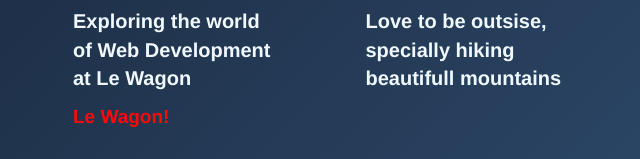
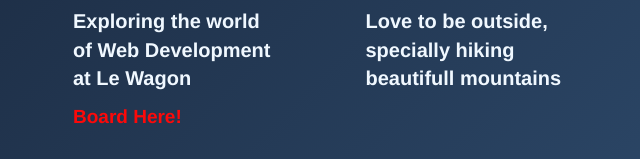
Before and after one commit to Marianaa93/profile-page, a plain HTML site: page index.html in a window 1280 px wide. Shown: the part 683-842 px from the top of the page, 26-666 px from the left. Drawn offline with nearby package versions, Linux system fonts and the light colour scheme.

Commit message:
Update index.html
Fixed "outsise"to "outside.
Changed "leWagon" to "Board here"

```diff
--- a/index.html
+++ b/index.html
@@ -25,7 +25,7 @@
 
             <h2> Study <br>🚀</h2>
             <p> Exploring the world of <strong>Web Development</strong> at Le Wagon</p>
-            <a href="https://www.lewagon.com/rio/web-development-course/full-time" target="_blanket"><strong>   Le Wagon!</strong></a>
+            <a href="https://www.lewagon.com/rio/web-development-course/full-time" target="_blanket"><strong>   Board Here!</strong></a>
           </div>
          </div>
 
@@ -33,7 +33,7 @@
          <div class="col-xs-12 col-sm-6 col-md-3">
           <div class="card">
            <h2>Passion<br>🥾  </h2>
-           <p>Love to be outsise, specially hiking beautifull mountains</p>
+           <p>Love to be outside, specially hiking beautifull mountains</p>
           </div>
          </div>
 
```
